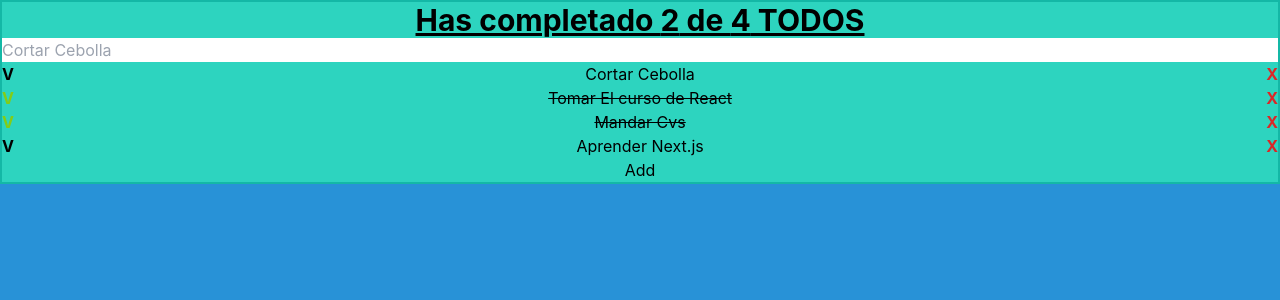
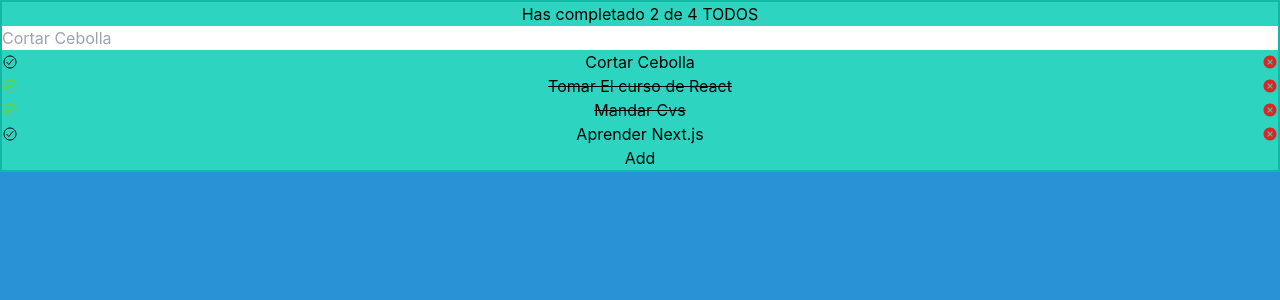
Before and after one commit to platzi/curso-react-intro, a React (Create React App) app: page / in a window 1280 px wide. Shown: the top 300 px of the page. Built offline with nearby package versions, Linux system fonts and the light colour scheme.

Commit message:
added icons

```diff
--- a/package.json
+++ b/package.json
@@ -4,6 +4,7 @@
   "dependencies": {
     "react": "^18",
     "react-dom": "^18",
+    "react-icons": "^5.0.1",
     "react-scripts": "5.0.1",
     "web-vitals": "^2.1.4"
   },
--- a/src/TodoCounter.js
+++ b/src/TodoCounter.js
@@ -1,9 +1,13 @@
 import './TodoCounter.css'
 function TodoCounter({total, completed}){
     return(
-      <h1 className='text-3xl font-bold underline text-center'>
+
+      <>
+      <h1 className={`${total > 0 && "grow text-center"}`}>
         Has completado {completed} de {total} TODOS
       </h1>
+
+      </>
     )
   }
 export { TodoCounter }
--- a/src/TodoItem.js
+++ b/src/TodoItem.js
@@ -1,13 +1,21 @@
+import { IoCheckmarkCircleOutline } from "react-icons/io5";
+import { IoCloseCircleSharp } from "react-icons/io5";
+
 function TodoItem(props){
     return(
-      <li className="flex">
-        <span
+      <li className="flex items-center">
+        <IoCheckmarkCircleOutline
          onClick={props.onComplete}
-         className={`cursor-pointer font-bold ${props.completed && "text-lime-500" }`}>V {props.completed}</span>
+         className={`cursor-pointer font-bold ${props.completed && "text-lime-500" }`}
+         />
+
         <p className={`grow text-center ${props.completed && "line-through"}`}>{props.text}</p>
-        <span
+
+        <IoCloseCircleSharp
         onClick={props.onDelete}
-        className={`cursor-pointer font-bold text-red-600`}>X</span>
+        className={`cursor-pointer font-bold text-red-600`}
+        />
+
       </li>
     );
   }
```
Also changed, not shown: 1 other file (tests, documents, lock files or other folders).
